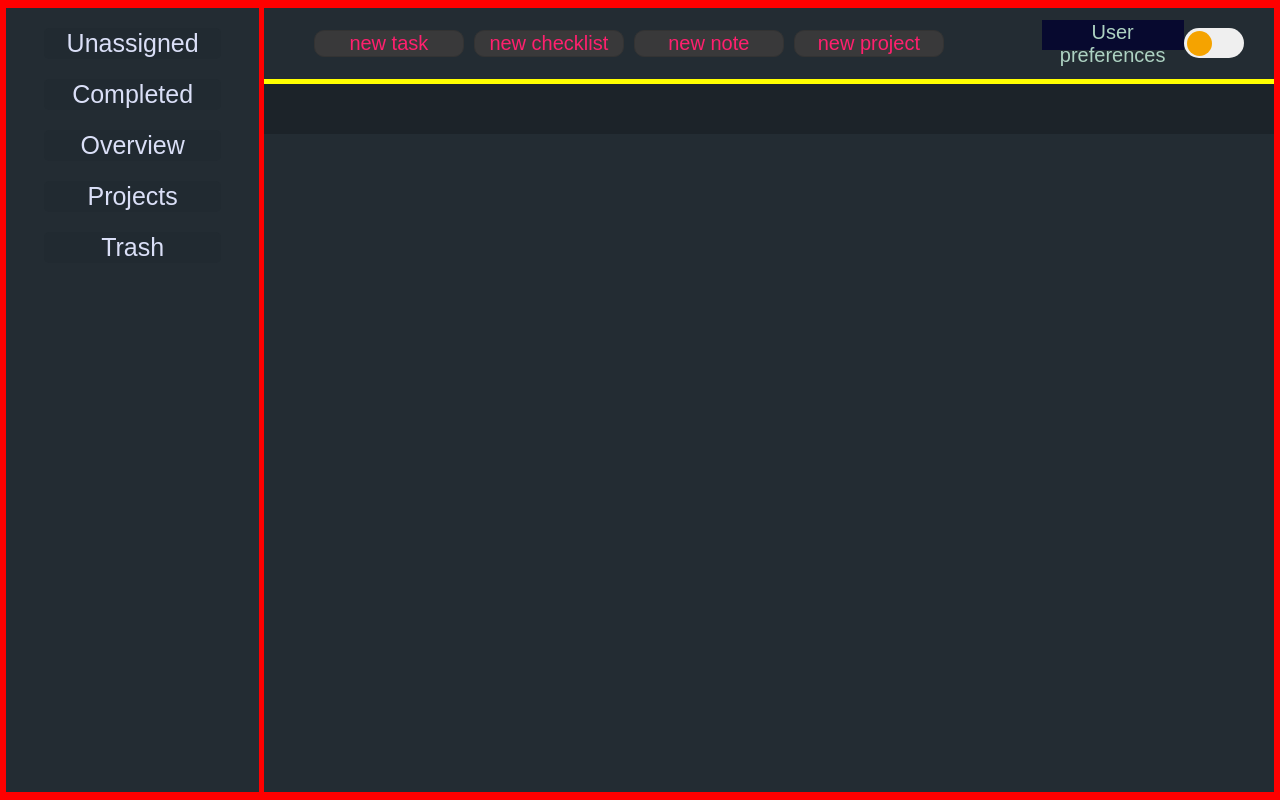
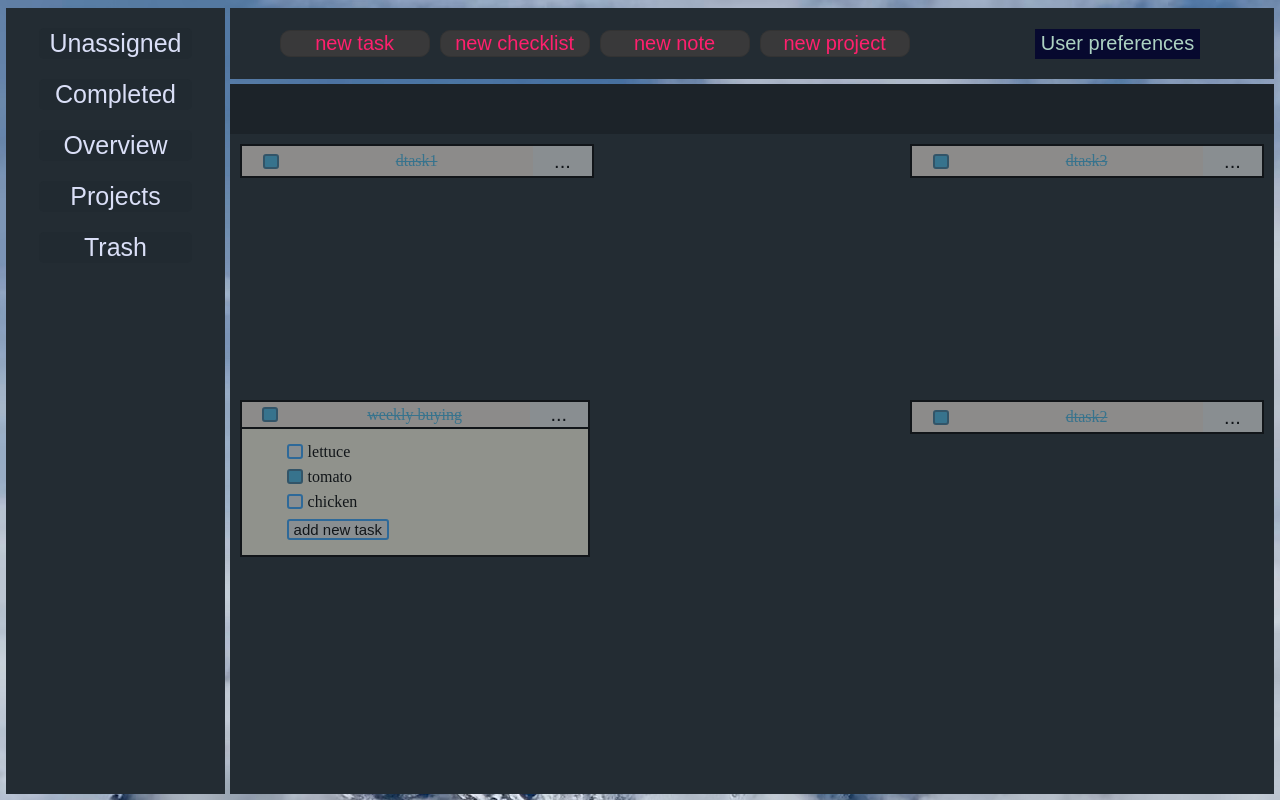
Before and after one commit to AV-MMI/todo-achiever, a website built with webpack: page src/index.html in a window 1280 px wide. Built offline with nearby package versions, Linux system fonts and the light colour scheme.

Commit message:
added bg img

```diff
--- a/src/index.html
+++ b/src/index.html
@@ -56,12 +56,6 @@
 						<div class="userpreferences-cont">
 							<button class="userpreferences-btn" id="userpreferences-btn">User preferences</button>
 						</div>
-
-						<div class="theme-cont">
-							<button class="theme-btn center-row-flex" id="theme-btn">
-								<div class="circle"></div>
-							</button>
-						</div>
 					</div>
 				</div>
 
--- a/src/index.js
+++ b/src/index.js
@@ -7,7 +7,72 @@ import * as data from './modules/data.js';
 
 data.innitLocalStorage();
 
-console.log(data.storage.objs, '<-storage[objs]', data.storage.getObjs(['type', true]));
+
+let dummyProject1 = {
+	title: 'pro1',
+	project: '',
+	done: false,
+	type: 'project',
+}
+
+	let dummyProject2 = {
+	title: 'pro2',
+	project: 'pro1',
+	done: false,
+	type: 'project',
+}
+
+let dummyProject3 = {
+	title: 'pro3',
+	project: 'pro2',
+	done: false,
+	type: 'project',
+}
+
+
+let dummyTask1 = {
+	title: 'dTask1',
+	project: 'pro1',
+	done: true,
+	type: 'task',
+}
+
+let dummyTask2 = {
+	title: 'dTask2',
+	project: 'pro3',
+	done: true,
+	type: 'task',
+}
+
+let dummyTask3 = {
+	title: 'dTask3',
+	project: 'pro1',
+	done: true,
+	type: 'task',
+}
+
+
+let dummyChecklist = {
+	title: 'weekly buying',
+	project: 'pro1',
+	done: true,
+	type: 'checklist',
+	//previousProject: 'pro1',
+	items: [{'done': false, 'title': 'lettuce'},
+			{'done': true, 'title': 'tomato'},
+			{'done': false, 'title': 'chicken'}],
+}
+
+logic.createItem(dummyProject1);
+logic.createItem(dummyProject2);
+logic.createItem(dummyProject3);
+
+logic.createItem(dummyTask1);
+logic.createItem(dummyTask2);
+logic.createItem(dummyTask3);
+
+
+logic.createItem(dummyChecklist);
 
 // display all todos, and menus
 let unassignedBtn = document.getElementById('unassigned-btn');
@@ -20,9 +85,6 @@ let overviewMenu = document.getElementById('overview-menu');
 
 let displayWindow = document.getElementById('window-content');
 
-let themeBtn = document.getElementById('theme-btn');
-themeBtn.addEventListener('click', (e)=>{console.log(data.storage.objs)})
-
 unassignedBtn.addEventListener('click', dom.displayGroup);
 completedBtn.addEventListener('click', dom.displayGroup);
 projectsBtn.addEventListener('click', dom.unfoldMenu);
@@ -32,8 +94,6 @@ trashBtn.addEventListener('click', dom.displayGroup);
 dom.displayMenuComponents(data.storage.getObjs(['type', 'project']), projectsMenu);
 dom.displayMenuComponents(data.storage.getObjs(['todo', true]), overviewMenu);
 dom.displayAllTodos(data.storage.getObjs(['todo', true]), displayWindow);
-console.log(data.storage.objs)
-let testObj = data.storage.getObj(['title', 'pro1']);
 
 // user preferences
 let userPreferencesBtn = document.getElementById('userpreferences-btn');
--- a/src/modules/data.js
+++ b/src/modules/data.js
@@ -233,7 +233,7 @@ function innitLocalStorage(){
 	let deleteSetting = JSON.parse(window.localStorage.getItem('userSettingDelete'));
 
 	userSetting.storage = storageSetting;
-	userSetting.delete = storageDelete;
+	userSetting.delete = deleteSetting;
 }
 
 function extractFromLocalAndCreateObjs(){
@@ -263,7 +263,6 @@ function _traverseObjAndCreate(level){
 }
 
 function populateStorage(){
-	console.log(storage.objs, 'obs')
 	localStorage.clear();
 
 	localStorage.setItem('objs',  JSON.stringify(storage.objs));
--- a/src/modules/dom.js
+++ b/src/modules/dom.js
@@ -632,8 +632,8 @@ function itemOptions(e){
 	// menu has not been opened, son open it !
 	if(obj && menuAppended.length == 0){
 		let objMenu = createObjMenu(obj);
-		console.log(objMenu, 'objMenu')
 		lineComponent.lastChild.appendChild(objMenu);
+
 		if(obj.project !== 'trash'){
 			if(obj.type == 'task'){
 				lineComponent.classList.add('line-n-menu');
@@ -683,7 +683,6 @@ function objMenuHandler(e){
 
 
 		if(data.userSetting.storage.local){
-			console.log('yas')
 			data.populateStorage();
 		}
 
@@ -764,7 +763,6 @@ function objMenuHandler(e){
 		lineComponent.classList.add('line-n-update-menu');
 
 		if(data.userSetting.storage.local){
-			console.log('yas')
 			data.populateStorage();
 		}
 
@@ -783,7 +781,6 @@ function objMenuHandler(e){
 
 
 		if(data.userSetting.storage.local){
-			console.log('yas')
 			data.populateStorage();
 		}
 
@@ -801,8 +798,8 @@ function _handleDelete(e){
 		if(obj.type !== 'task'){
 			topComponent = topComponent.parentElement;
 		}
-		console.log('wsss', topComponent, obj)
 		data.storage.removeObj(obj);
+
 		topComponent.remove();
 		return;
 	}
@@ -818,8 +815,8 @@ function _handleDelete(e){
 			let objClone = JSON.parse(JSON.stringify(obj));
 			objClone.previousProject = obj.project;
 			objClone.project = 'trash';
-			console.log(objClone, 'objClone');
 			logic.createItem(objClone, data.storage.objs['trash']);
+
 		}
 
 		data.storage.removeObj(obj);
@@ -917,13 +914,14 @@ function setPrefValues(e){
 	}
 
 	if(storageSel.value !== data.userSetting['storage'][storageSel.value]){
+		data.populateStorage();
 		data.userSetting.setStorage(storageSel.value);
 	}
 
+	data.populateStorage();
+
 	alertBackground.click();
-	if(data.storage.userSetting.local){
-		data.populateStorage();
-	}
+
 }
 
 function handleRestore(e){
@@ -979,6 +977,10 @@ function handleAddTaskInCreation(e){
 
 		taskTitle.value = '';
 		counterSpan.textContent = `${Number( counterSpan.textContent ) + 1}`;
+
+		if(data.userSetting.storage.local){
+			data.populateStorage();
+		}
 		return;
 	} else {
 		return;
--- a/src/modules/logic.js
+++ b/src/modules/logic.js
@@ -77,7 +77,7 @@ function createItem(obj){
 		data.storage.addObj(newNote);
 	}
 
-	if(data.userSetting.local){
+	if(data.userSetting.storage.local){
 		data.populateStorage();
 	}
 }
@@ -85,7 +85,7 @@ function createItem(obj){
 function removeItem(objId){
 	data.storage.removeObj( storage.getObj(['id', objId]) );
 
-	if(data.userSetting.local){
+	if(data.userSetting.storage.local){
 		data.populateStorage();
 	}
 }
@@ -93,7 +93,7 @@ function removeItem(objId){
 function updateItem(objId, data=[]){
 	data.storage.updateObj( storage.getObj(['id', objId]), data );
 
-	if(data.userSetting.local){
+	if(data.userSetting.storage.local){
 		data.populateStorage();
 	}
 }
--- a/src/styles/dom.css
+++ b/src/styles/dom.css
@@ -44,6 +44,12 @@ button {
 .no-margin {
 	margin: 0px !important;
 }
+
+.display-window {
+	display: flex;
+	flex-wrap: wrap;
+}
+
 /* general style for item*/
 .line-item-grid {
 	display: grid;
@@ -63,6 +69,7 @@ button {
   grid-template-columns: 1fr 4fr 1fr;
   grid-template-rows: 1fr;
   min-height: 25px;
+  max-height: 30px;
   max-width: 350px;
   min-width: 346px;
   border: 2px solid black;
--- a/src/styles/styles.css
+++ b/src/styles/styles.css
@@ -8,7 +8,7 @@ body {
 main {
 	width: 100%;
 	height: 100%;
-	background-color: red;
+	background: no-repeat url("./../img/mountain-bg.avif");
 	padding: 0px;
 	margin: 0px;
 }
@@ -97,7 +97,6 @@ ul {
 /*main*/
 .main-grid {
 	grid-area: 1 / 2 / 2 / 3;
-	background-color: yellow;
 	width: 100%;
 	height: 100%;
 
@@ -168,30 +167,6 @@ ul {
 	color: #F5A300;
 }
 
-	/*theme*/
-.theme-btn {
-	width: 60px;
-	height: 30px;
-	border-radius: 20px;
-	padding: 0px;
-}
-
-.theme-night-btn {
-	background-color: #504746;
-}
-
-.circle {
-	margin: 3px;
-	width: 25px;
-	height: 25px;
-	border-radius: 100px;
-	background-color: #F5A300;
-}
-
-.circle-night {
-	background-color: #031926;
-}
-
 
 /*Display*/
 .display-window {
@@ -211,8 +186,13 @@ ul {
 }
 
 .window-content {
-	height: 100%;
+	height: 80vh;
+	width: 80vw;
 	padding: 10px;
+	display: flex;
+	flex-wrap: wrap;
+	overflow: auto;
+	justify-content: space-between;
 }
 
 /*flex*/
```
Also changed, not shown: src/img/mountain-bg.avif (added).
